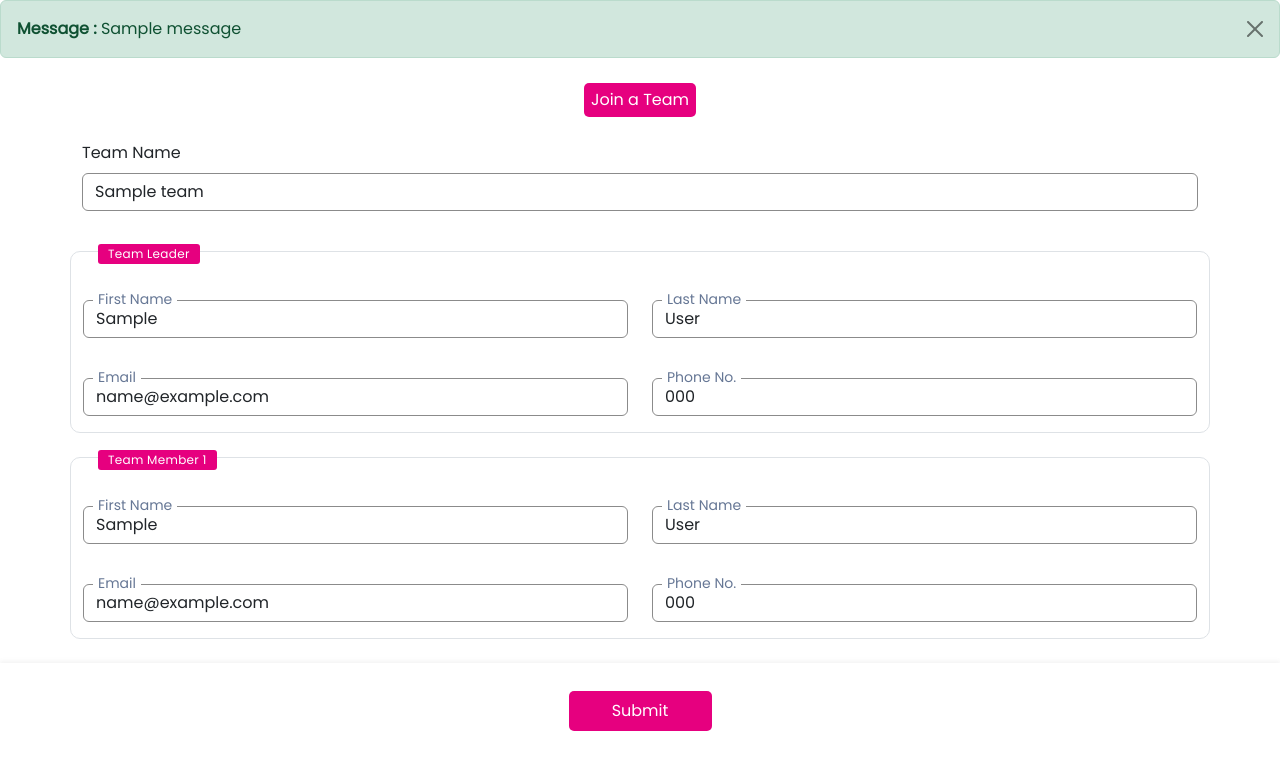
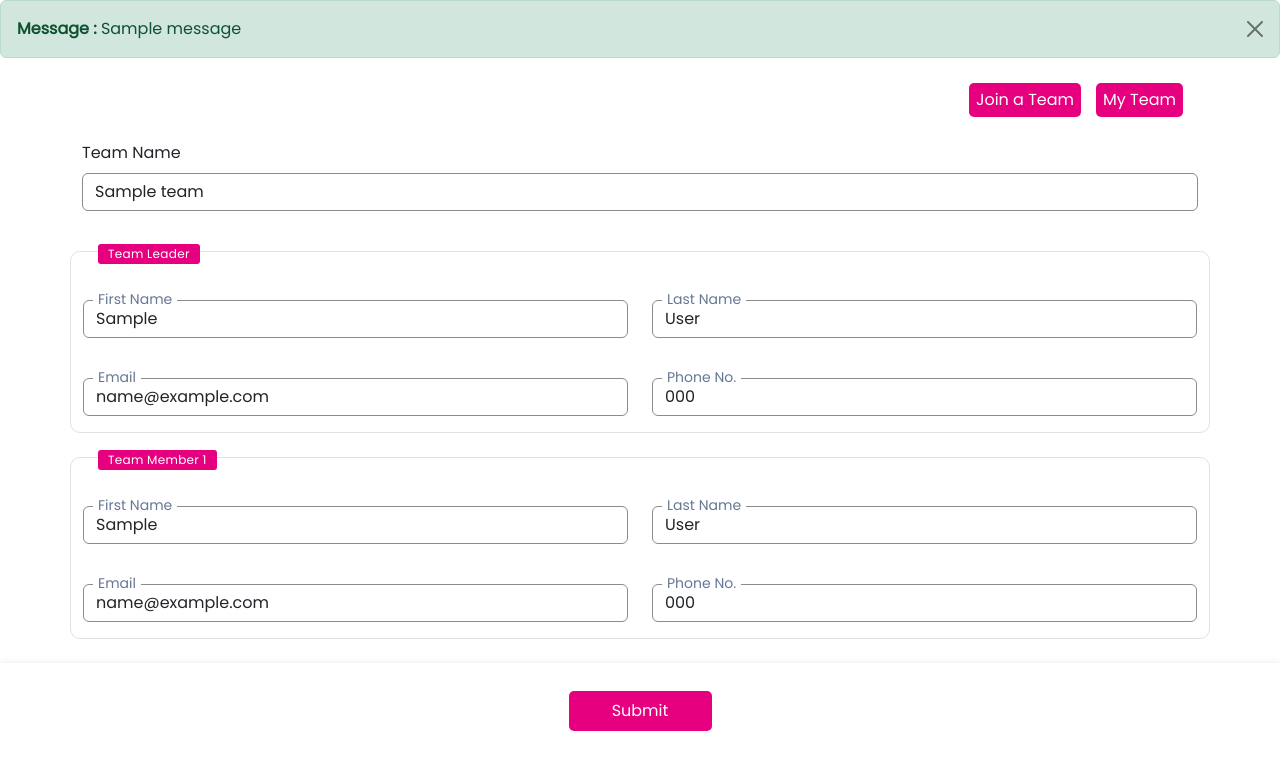
Before and after one commit to YashNahata/hult-prize, a Django app: page /create-team in a window 1280 px wide. Shown: the part 60-819 px from the top of the page. Run offline with Django 4.2, Linux system fonts and the light colour scheme; a user stored in the database is signed in; tables that the repository leaves empty hold one stand-in row (values such as "Sample post"); one stand-in notice (Sample message) is shown.

Commit message:
My Team page added

```diff
--- a/teams/static/css/create-team.css
+++ b/teams/static/css/create-team.css
@@ -101,7 +101,7 @@
 
 .join-team-box {
   display: flex;
-  justify-content: center;
+  justify-content: flex-end;
   align-items: center;
   margin-top: 25px;
 }
@@ -111,4 +111,5 @@
   text-decoration: none;
   padding: 5px 7px;
   border-radius: 5px;
+  margin-right: 15px;
 }
--- a/teams/static/css/join-team.css
+++ b/teams/static/css/join-team.css
@@ -172,4 +172,5 @@ button:disabled:hover {
   text-decoration: none;
   padding: 5px 7px;
   border-radius: 5px;
+  margin-right: 15px;
 }
--- a/teams/templates/create-team.html
+++ b/teams/templates/create-team.html
@@ -36,8 +36,9 @@
 </div>
 {% endfor %}
 
-<div class="join-team-box">
+<div class="join-team-box container">
   <a href="/join-team">Join a Team</a>
+  <a href="/my-team">My Team</a>
 </div>
 
 
--- a/teams/templates/join-team.html
+++ b/teams/templates/join-team.html
@@ -43,6 +43,9 @@
     <div class="button createBtn">
         <a href="/create-team">
             Create Team
+        </a>
+        <a href="/my-team">
+          My Team
         </a>
     </div>
 
--- a/teams/urls.py
+++ b/teams/urls.py
@@ -8,6 +8,7 @@ urlpatterns = [
     path('', views.home, name="home"),
     path('create-team', views.createTeam, name="createTeam"),
     path('join-team', views.joinTeam, name="joinTeam"),
+    path('my-team', views.myTeam, name="myTeam"),
     path('login', views.handleLogin, name="handleLogin"),
     path('signup', views.handleSignUp, name="handleSignUp"),
     path('logout', views.handleLogout, name="handleLogout"),
--- a/teams/views.py
+++ b/teams/views.py
@@ -9,8 +9,10 @@ from .models import Team, TeamMember, Faq, Speaker
 from datetime import datetime
 
 def home(request):
+    if request.user.is_authenticated and Team.objects.filter(user=request.user).first().is_leader == False:
+        return redirect('/join-team')
     if request.user.is_authenticated:
-        return redirect('/join-team')
+        return redirect('/create-team')
     return render(request, 'home.html')
 
 def createTeam(request):
@@ -259,3 +261,26 @@ def joinTeam(request):
                 return redirect('/create-team')
         else:
             return redirect('/')
+
+def myTeam(request):
+    myData = TeamMember.objects.filter(email=request.user.email).first()
+    if myData is None:
+        myData = Team.objects.filter(user=request.user).first()
+        team_data = TeamMember.objects.filter(team=myData)
+        team_name = myData.team_name
+        team_leader = myData.user.first_name + " " + myData.user.last_name
+        data = []
+        data.append({
+            'team_name': team_name,
+            'team_leader': team_leader,
+            'team_members': team_data
+        })
+    else:
+        team_data = TeamMember.objects.filter(team=myData.team)
+        team_name = myData.team.team_name
+        data = []
+        data.append({
+            'team_name': team_name,
+            'team_members': team_data
+        })
+    return render(request, 'my-team.html', { 'my_team': data })
```
Also changed, not shown: teams/templates/my-team.html (added, +78 -0 lines).
